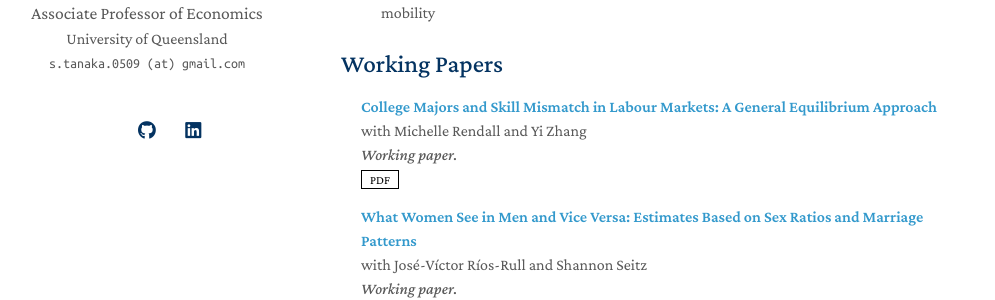
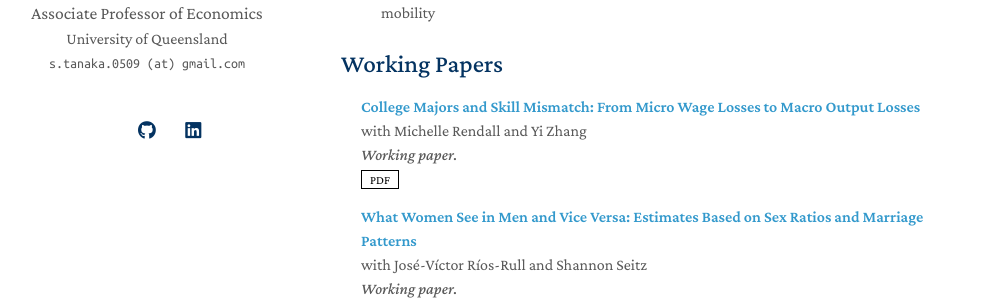
Before and after one commit to econtanaka/econtanaka.github.io, a Jekyll site: the page built from index.md, in a window 1280 px wide and 900 px high. Shown: the part 266-566 px from the top of the window, without its empty margins (129-1124 px from the left). Built offline with Jekyll 4.4.1, drawn with Linux system fonts in a browser that asks for light colours; a style sheet for code colours, icons or effects is not loaded; our own code applies the rules of GitHub Pages for plain Markdown files.

Commit message:
Update college majors paper title to match PDF
Co-Authored-By: Claude Opus 5.5 <noreply@anthropic.com>
Claude-Session: https://claude.ai/code/session_01XmjxzrM6xbsLm2fR2zZBEk

```diff
--- a/_data/publications.yml
+++ b/_data/publications.yml
@@ -1,6 +1,6 @@
 working_papers:
 
-  - title: "College Majors and Skill Mismatch in Labour Markets: A General Equilibrium Approach"
+  - title: "College Majors and Skill Mismatch: From Micro Wage Losses to Macro Output Losses"
     authors: with Michelle Rendall and Yi Zhang
     conference: Working paper.
     pdf: papers/college_majors_skill_mismatch.pdf
```
